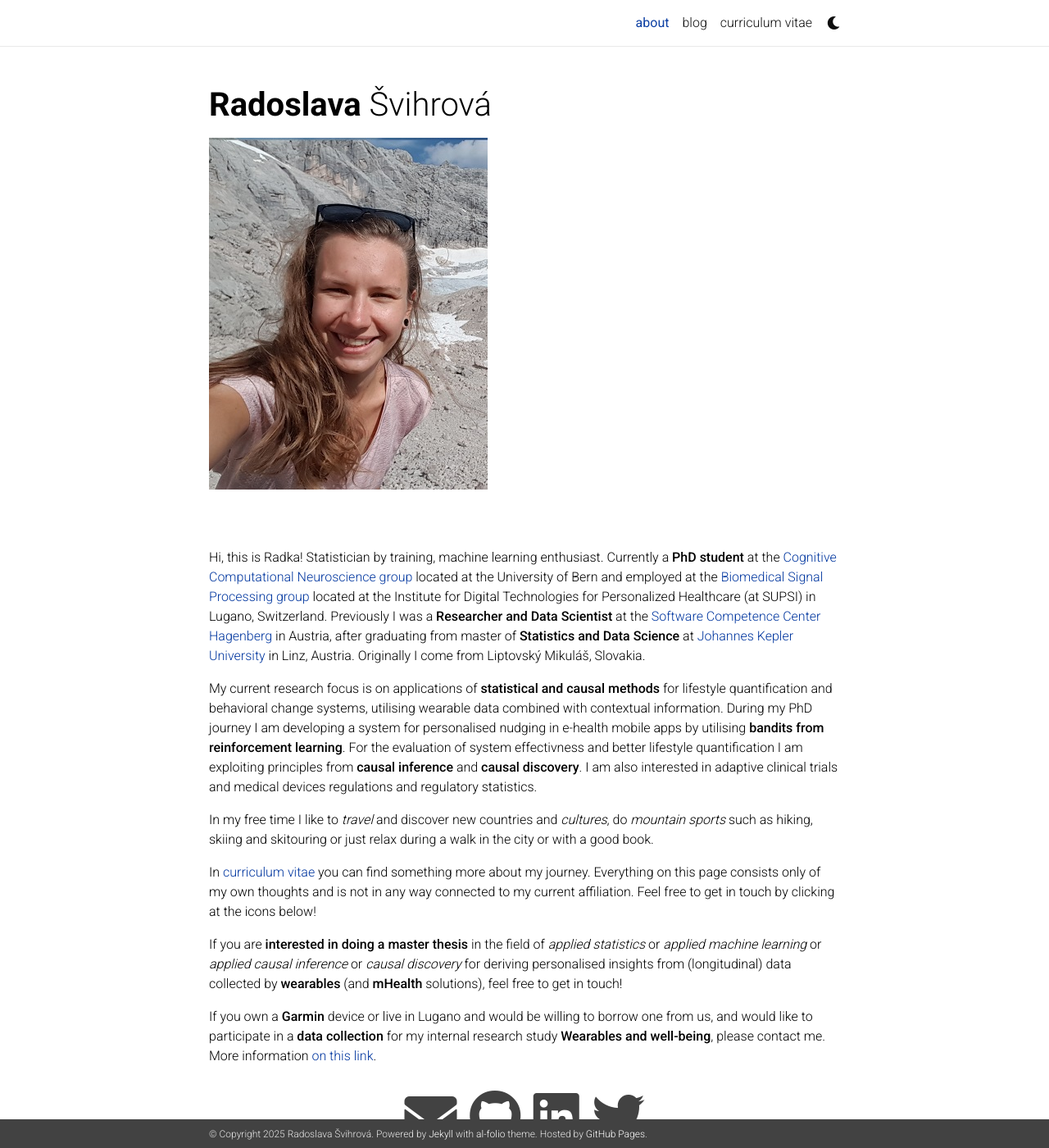
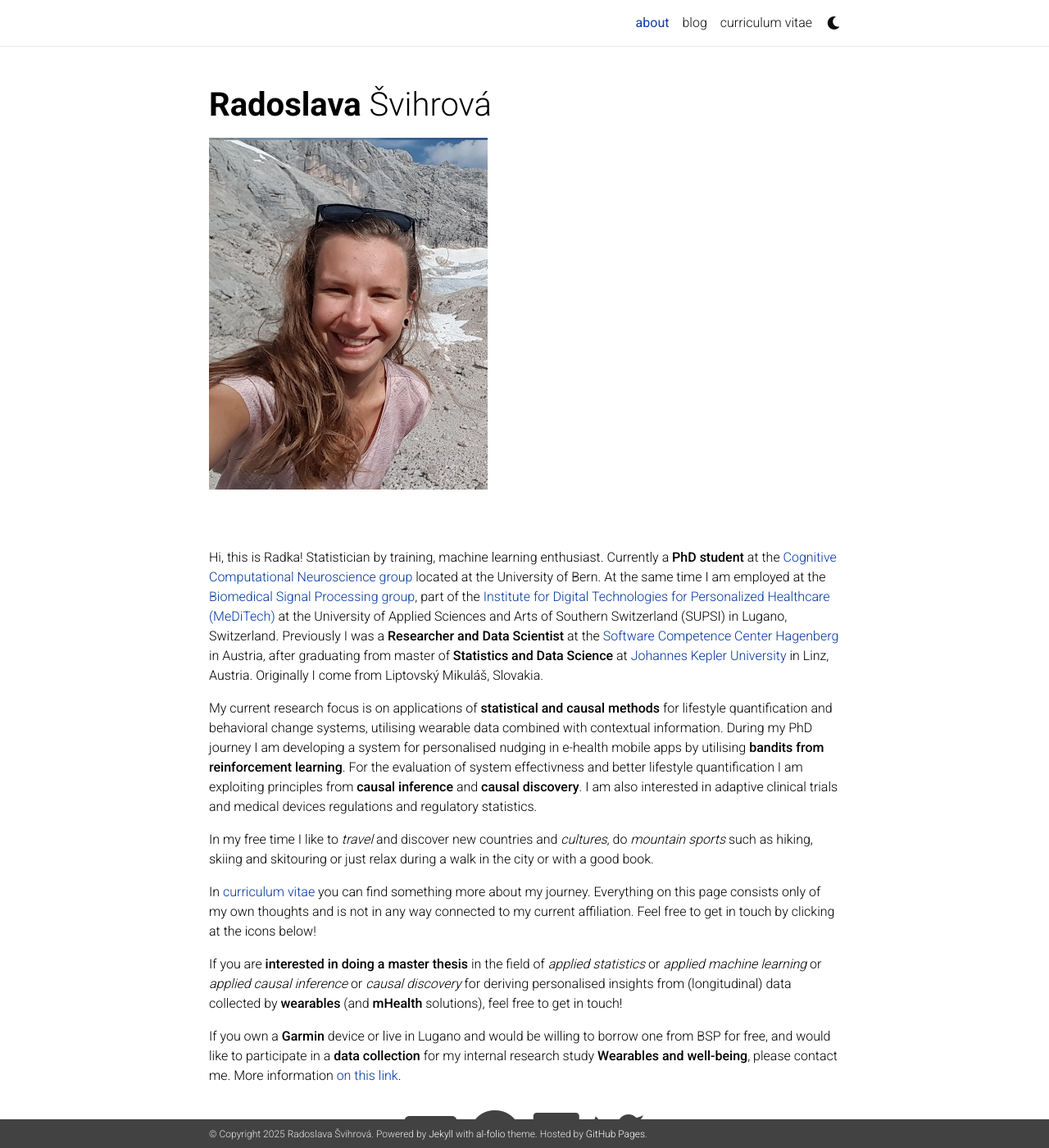
Before and after one commit to RadoslavaS/RadoslavaS.github.io, a Jekyll site: the page built from _pages/about.md, in a window 1280 px wide and 1400 px high. Shown: the whole window at 82% size. Built offline with Jekyll 4.4.1, drawn with Linux system fonts in a browser that asks for light colours; nearby versions of some CDN libraries; a style sheet for code colours, icons or effects is not loaded.

Commit message:
links, formating

```diff
--- a/_pages/about.md
+++ b/_pages/about.md
@@ -19,7 +19,7 @@ social: true  # includes social icons at the bottom of the page
 |    |
 
 Hi, this is Radka! Statistician by training, machine learning enthusiast.
-Currently a **PhD student** at the [Cognitive Computational Neuroscience group](https://neuro.inf.unibe.ch/) located at the University of Bern and employed at the [Biomedical Signal Processing group](https://bsp-meditech.ch/) located at the Institute for Digital Technologies for Personalized Healthcare (at SUPSI) in Lugano, Switzerland. Previously I was a **Researcher and Data Scientist** at the [Software Competence Center Hagenberg](https://www.scch.at/) in Austria, after graduating from master of **Statistics and Data Science** at [Johannes Kepler University](https://www.jku.at/institut-fuer-angewandte-statistik/) in Linz, Austria. Originally I come from Liptovský Mikuláš, Slovakia.
+Currently a **PhD student** at the [Cognitive Computational Neuroscience group](https://neuro.inf.unibe.ch/) located at the University of Bern. At the same time I am employed at the [Biomedical Signal Processing group](https://bsp-meditech.ch/), part of the [Institute for Digital Technologies for Personalized Healthcare (MeDiTech)](https://www.supsi.ch/en/meditech) at the University of Applied Sciences and Arts of Southern Switzerland (SUPSI) in Lugano, Switzerland. Previously I was a **Researcher and Data Scientist** at the [Software Competence Center Hagenberg](https://www.scch.at/) in Austria, after graduating from master of **Statistics and Data Science** at [Johannes Kepler University](https://www.jku.at/institut-fuer-angewandte-statistik/) in Linz, Austria. Originally I come from Liptovský Mikuláš, Slovakia.
 
 My current research focus is on applications of **statistical and causal methods** for lifestyle quantification and behavioral change systems, utilising wearable data combined with contextual information. During my PhD journey I am developing a system for personalised nudging in e-health mobile apps by utilising **bandits from reinforcement learning**. For the evaluation of system effectivness and better lifestyle quantification I am exploiting principles from **causal inference** and **causal discovery**. I am also interested in adaptive clinical trials and medical devices regulations and regulatory statistics.
 
@@ -36,4 +36,4 @@ at the icons below!
 
 If you are **interested in doing a master thesis** in the field of *applied statistics* or *applied machine learning* or *applied causal inference* or *causal discovery* for deriving personalised insights from (longitudinal) data collected by **wearables** (and **mHealth** solutions), feel free to get in touch!
 
-If you own a **Garmin** device or live in Lugano and would be willing to borrow one from us, and would like to participate in a **data collection** for my internal research study **Wearables and well-being**, please contact me. More information [on this link](https://docs.google.com/document/d/1YDw9lGH0aDt4WNMcH8VgFXD6KM10ytLV/edit?usp=sharing&ouid=100026897104344956854&rtpof=true&sd=true).
+If you own a **Garmin** device or live in Lugano and would be willing to borrow one from BSP for free, and would like to participate in a **data collection** for my internal research study **Wearables and well-being**, please contact me. More information [on this link](https://docs.google.com/document/d/1YDw9lGH0aDt4WNMcH8VgFXD6KM10ytLV/edit?usp=sharing&ouid=100026897104344956854&rtpof=true&sd=true).
```
